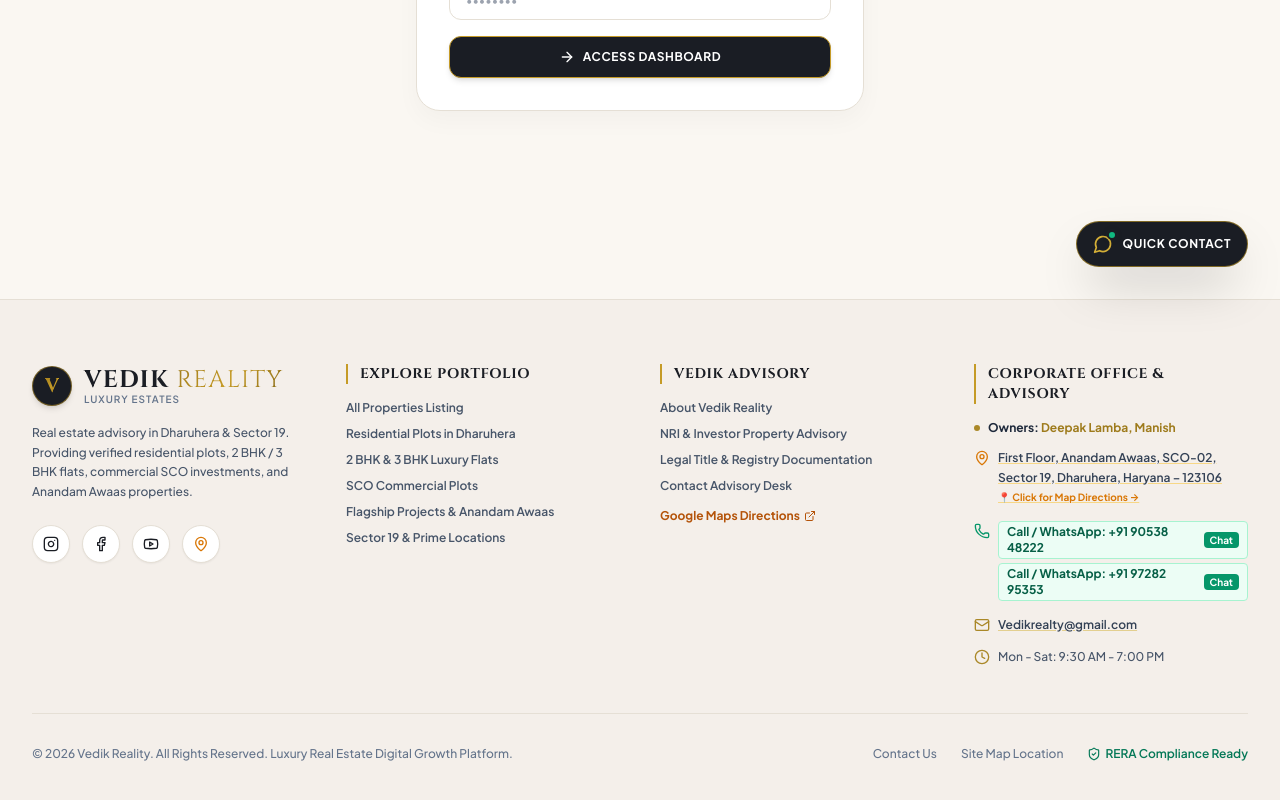
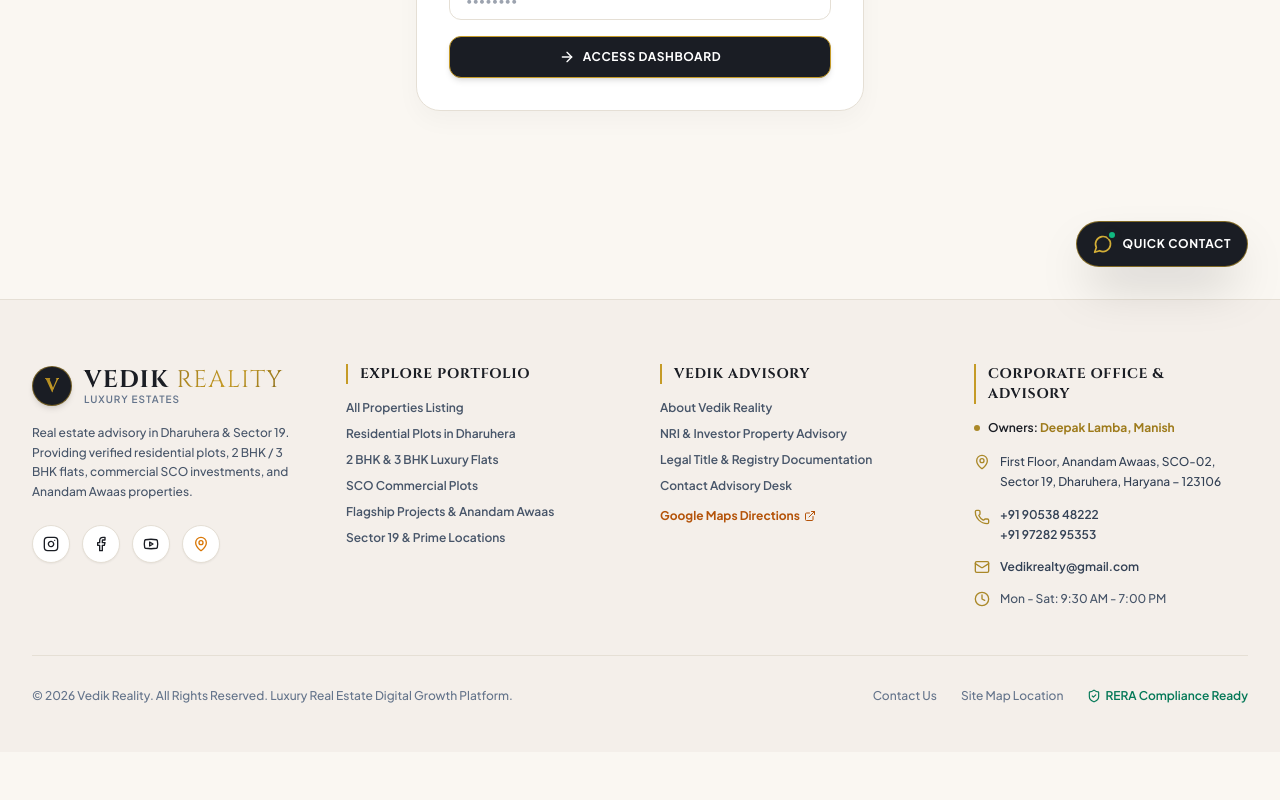
Before and after one commit to bansalsaumya/vedik-reality, a React (Vite) app: page /admin/login in a window 1280 px wide. Shown: the part 501-1301 px from the top of the page. After the commit the page ends 1253 px from the top, so only its background shows below. Built offline with nearby package versions, Linux system fonts and the light colour scheme; no server answers.

Commit message:
style(footer): Clean up contact list UI to match luxury gold aesthetic without messy buttons

```diff
--- a/src/components/Footer.jsx
+++ b/src/components/Footer.jsx
@@ -155,70 +155,66 @@
             <h4 className="font-serif text-sm font-bold text-charcoal-800 uppercase tracking-wider mb-4 border-l-2 border-gold-500 pl-3">
               Corporate Office & Advisory
             </h4>
+
             {settings.owners && (
-              <p className="flex items-center gap-2 text-slate-800 font-bold">
+              <p className="flex items-center gap-2 text-charcoal-800 font-semibold">
                 <span className="w-1.5 h-1.5 rounded-full bg-gold-600"></span>
                 <span>Owners: <strong className="text-gold-700 font-bold">{settings.owners}</strong></span>
               </p>
             )}
 
             {/* Clickable Address Link to Google Maps */}
-            <p className="flex items-start gap-2 text-slate-700 leading-relaxed group">
-              <MapPin className="w-4 h-4 text-amber-600 shrink-0 mt-0.5" />
+            <div className="flex items-start gap-2.5 text-slate-700 leading-relaxed pt-1">
+              <MapPin className="w-4 h-4 text-gold-600 shrink-0 mt-0.5" />
               <a
                 href={mapUrl}
                 target="_blank"
                 rel="noopener noreferrer"
                 title="Click to open Google Maps"
-                className="hover:text-amber-700 font-semibold underline decoration-amber-400/50 hover:decoration-amber-600 transition-all flex flex-col"
+                className="hover:text-gold-700 font-medium transition-colors"
               >
-                <span>{settings.address}</span>
-                <span className="text-[10px] text-amber-600 font-bold mt-0.5 flex items-center gap-0.5">
-                  📍 Click for Map Directions &rarr;
-                </span>
+                {settings.address}
               </a>
-            </p>
+            </div>
 
             {/* Clickable Phone & WhatsApp Links */}
-            <div className="flex items-start gap-2 text-slate-700 font-bold pt-1">
-              <Phone className="w-4 h-4 text-emerald-600 shrink-0 mt-0.5" />
-              <span className="flex flex-col gap-1">
+            <div className="flex items-start gap-2.5 text-slate-700 pt-1">
+              <Phone className="w-4 h-4 text-gold-600 shrink-0 mt-0.5" />
+              <div className="flex flex-col gap-1 font-semibold">
                 <a
                   href="https://wa.me/919053848222?text=Hello%20Vedik%20Reality,%20I%20want%20property%20details%20in%20Dharuhera."
                   target="_blank"
                   rel="noopener noreferrer"
-                  className="hover:text-emerald-700 text-emerald-800 bg-emerald-50 px-2 py-0.5 rounded border border-emerald-200 transition-colors flex items-center justify-between gap-2"
+                  className="hover:text-gold-700 transition-colors"
                 >
-                  <span>Call / WhatsApp: +91 90538 48222</span>
-                  <span className="text-[10px] bg-emerald-600 text-white px-1.5 py-0.2 rounded font-sans">Chat</span>
+                  +91 90538 48222
                 </a>
                 <a
                   href="https://wa.me/919728295353?text=Hello%20Vedik%20Reality,%20I%20want%20property%20details%20in%20Dharuhera."
                   target="_blank"
                   rel="noopener noreferrer"
-                  className="hover:text-emerald-700 text-emerald-800 bg-emerald-50 px-2 py-0.5 rounded border border-emerald-200 transition-colors flex items-center justify-between gap-2"
+                  className="hover:text-gold-700 transition-colors"
                 >
-                  <span>Call / WhatsApp: +91 97282 95353</span>
-                  <span className="text-[10px] bg-emerald-600 text-white px-1.5 py-0.2 rounded font-sans">Chat</span>
+                  +91 97282 95353
                 </a>
-              </span>
+              </div>
             </div>
 
             {/* Clickable Mailto Link */}
-            <p className="flex items-center gap-2 text-slate-700 pt-1">
+            <div className="flex items-center gap-2.5 text-slate-700 pt-1">
               <Mail className="w-4 h-4 text-gold-600 shrink-0" />
               <a
                 href={`mailto:${settings.email}`}
-                className="hover:text-gold-700 font-semibold underline decoration-gold-400/50 transition-colors"
+                className="hover:text-gold-700 font-semibold transition-colors"
               >
                 {settings.email}
               </a>
-            </p>
+            </div>
 
-            <p className="flex items-center gap-2 text-slate-600 pt-1">
+            <div className="flex items-center gap-2.5 text-slate-600 pt-1">
               <Clock className="w-4 h-4 text-gold-600 shrink-0" />
               <span>{settings.working_hours}</span>
-            </p>
+            </div>
           </div>
 
         </div>
```
